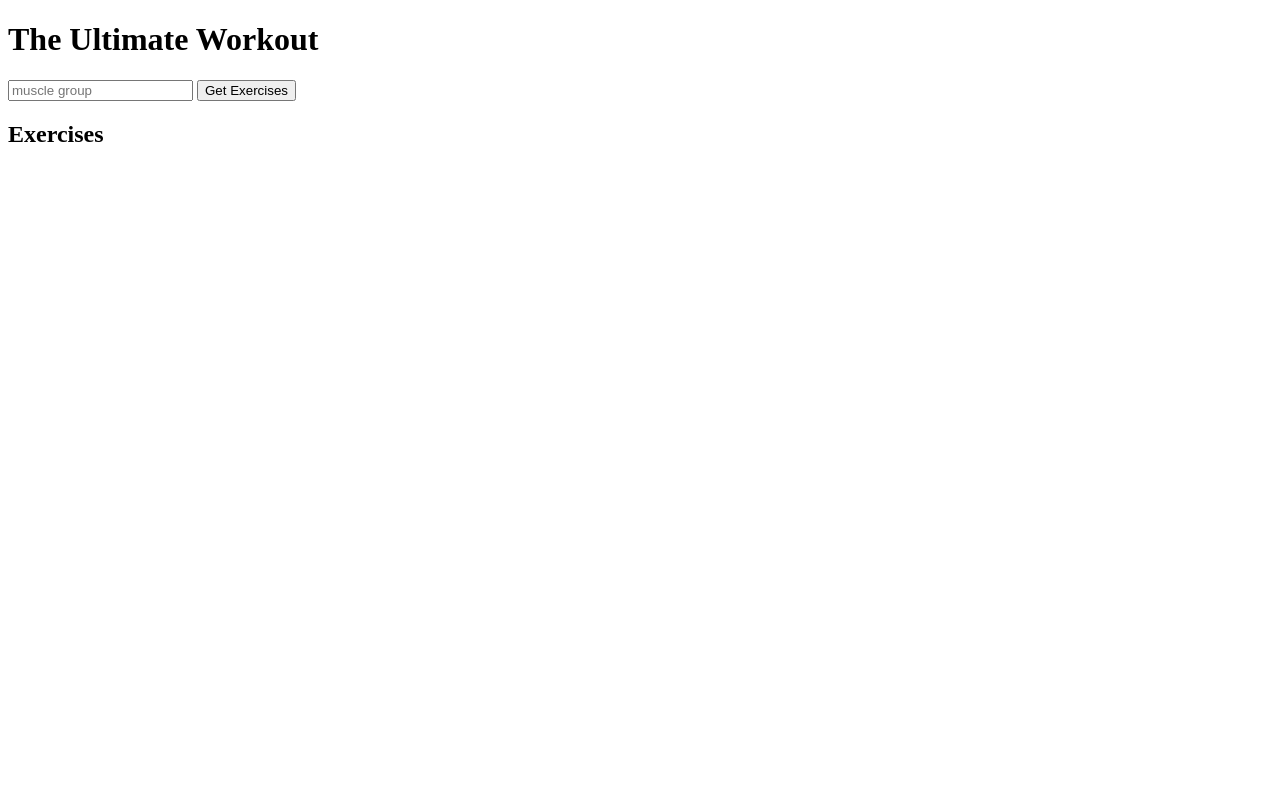
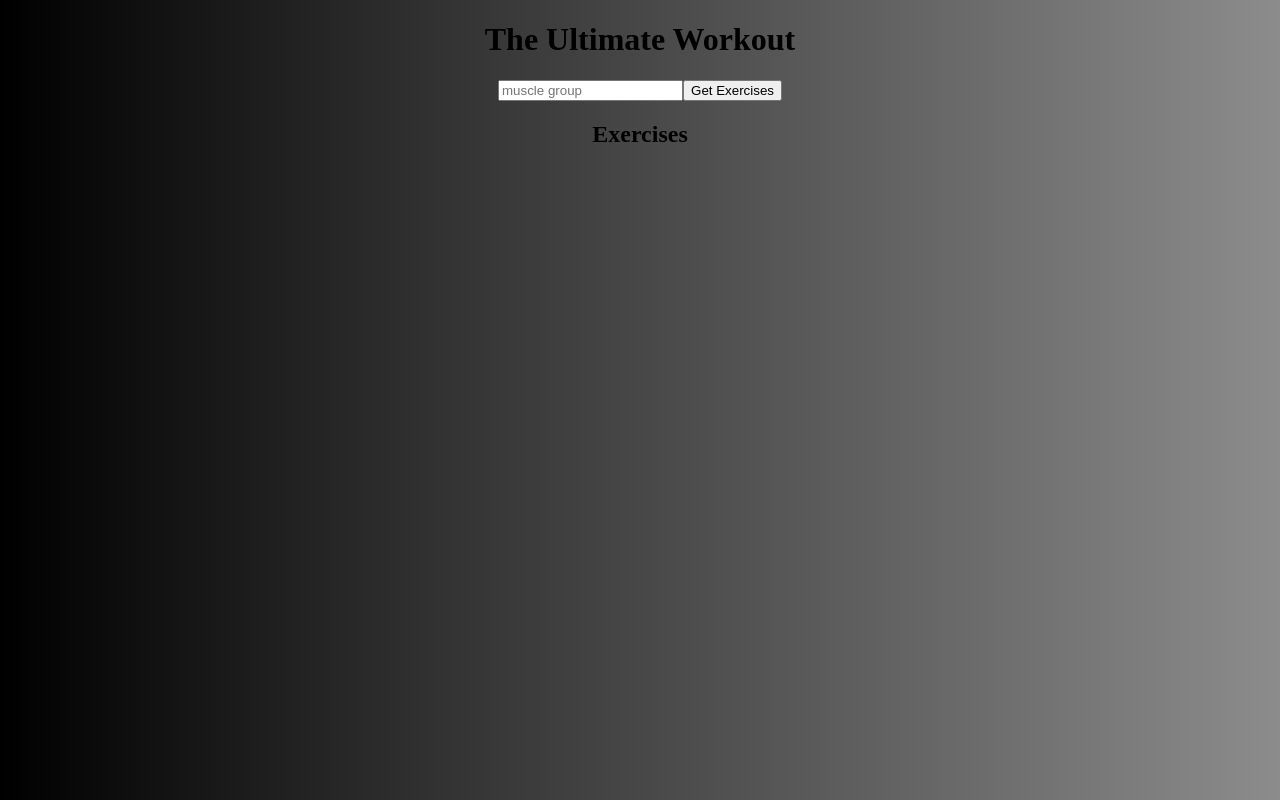
Before and after one commit to pervaizf/ultimate-workout-api, a website: page index.html in a window 1280 px wide. Drawn offline with Linux system fonts and the light colour scheme.

Commit message:
css bug fix

```diff
--- a/index.html
+++ b/index.html
@@ -5,7 +5,7 @@
     <meta http-equiv="X-UA-Compatible" content="IE=edge">
     <meta name="viewport" content="width=device-width, initial-scale=1.0">
     <title>Document</title>
-    <link rel="stylesheet" src="css/style.css">
+    <link rel="stylesheet" href="/css/style.css">
 </head>
 <body>
     <h1>The Ultimate Workout</h1>
```
